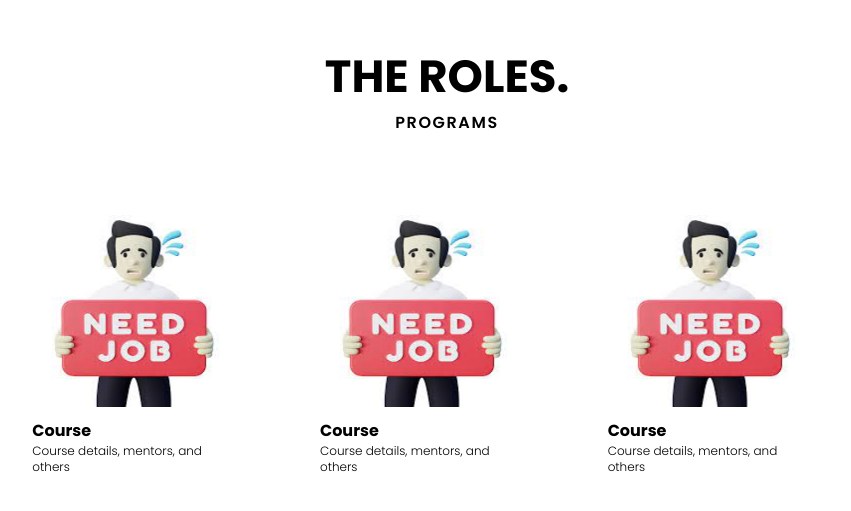
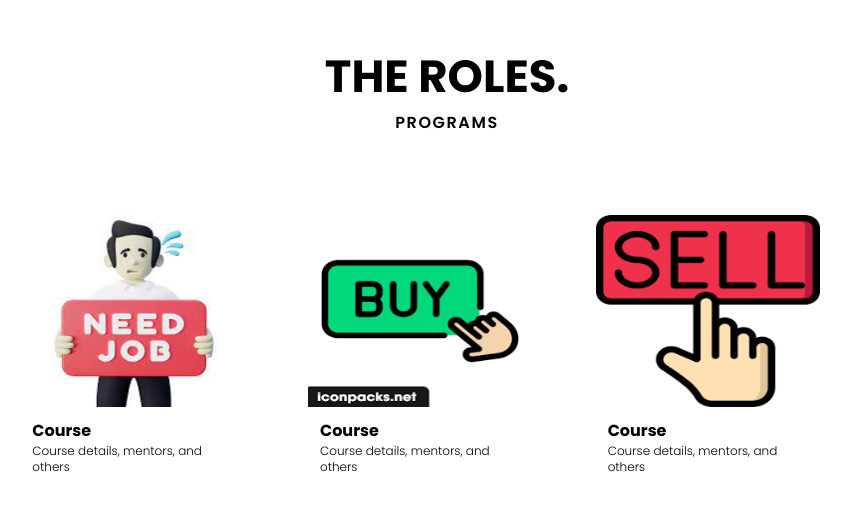
Before and after one commit to ElzaAnnThomas/EP-HUB-Frontend, a React (Vite) app: page / in a window 1280 px wide. Shown: the part 1003-1514 px from the top of the page, without its empty margins (193-1044 px from the left). Built offline with nearby package versions, Linux system fonts and the light colour scheme.

Commit message:
roles images set

```diff
--- a/src/Components/Roles.jsx
+++ b/src/Components/Roles.jsx
@@ -1,5 +1,7 @@
 import { useEffect, useState } from 'react'
-import demo1 from '../assets/job-seeker.jpg'
+import jobSeeker from '../assets/job-seeker.jpg'
+import sell from '../assets/sell.png'
+import buy from '../assets/buy.png'
 
 // import Swiper core and required modules
 import { Navigation, Pagination, Scrollbar, A11y } from 'swiper/modules';
@@ -64,7 +66,7 @@ const Roles = () => {
     >
       <SwiperSlide>
         <div className='flex flex-col w-56 h-full pb-5 justify-center '>
-              <img className='h-48 rounded-t-lg' src={demo1} alt="image" />
+              <img className='h-48 rounded-t-lg' src={jobSeeker} alt="image" />
               <div className='flex  flex-col w-56 p-3'>
                 <p className='text-md font-bold'>Course</p>
                 <p className='text-xs font-light'>Course details, mentors, and others </p>
@@ -73,7 +75,7 @@ const Roles = () => {
       </SwiperSlide>
       <SwiperSlide>
         <div className=' flex flex-col w-56 h-full '>
-              <img className='h-48 rounded-t-lg' src={demo1} alt="image" />
+              <img className='h-48 rounded-t-lg' src={buy} alt="image" />
               <div className='flex  flex-col w-full p-3'>
                 <p className='text-md font-bold'>Course</p>
                 <p className='text-xs font-light'>Course details, mentors, and others </p>
@@ -82,7 +84,7 @@ const Roles = () => {
       </SwiperSlide>
       <SwiperSlide>
         <div className=' flex flex-col w-56 h-full'>
-              <img className='h-48 rounded-t-lg' src={demo1} alt="image" />
+              <img className='h-48 rounded-t-lg' src={sell} alt="image" />
               <div className='flex  flex-col w-full p-3'>
                 <p className='text-md font-bold'>Course</p>
                 <p className='text-xs font-light'>Course details, mentors, and others </p>
```
Also changed, not shown: src/assets/buy.png (added), src/assets/sell.png (added).
